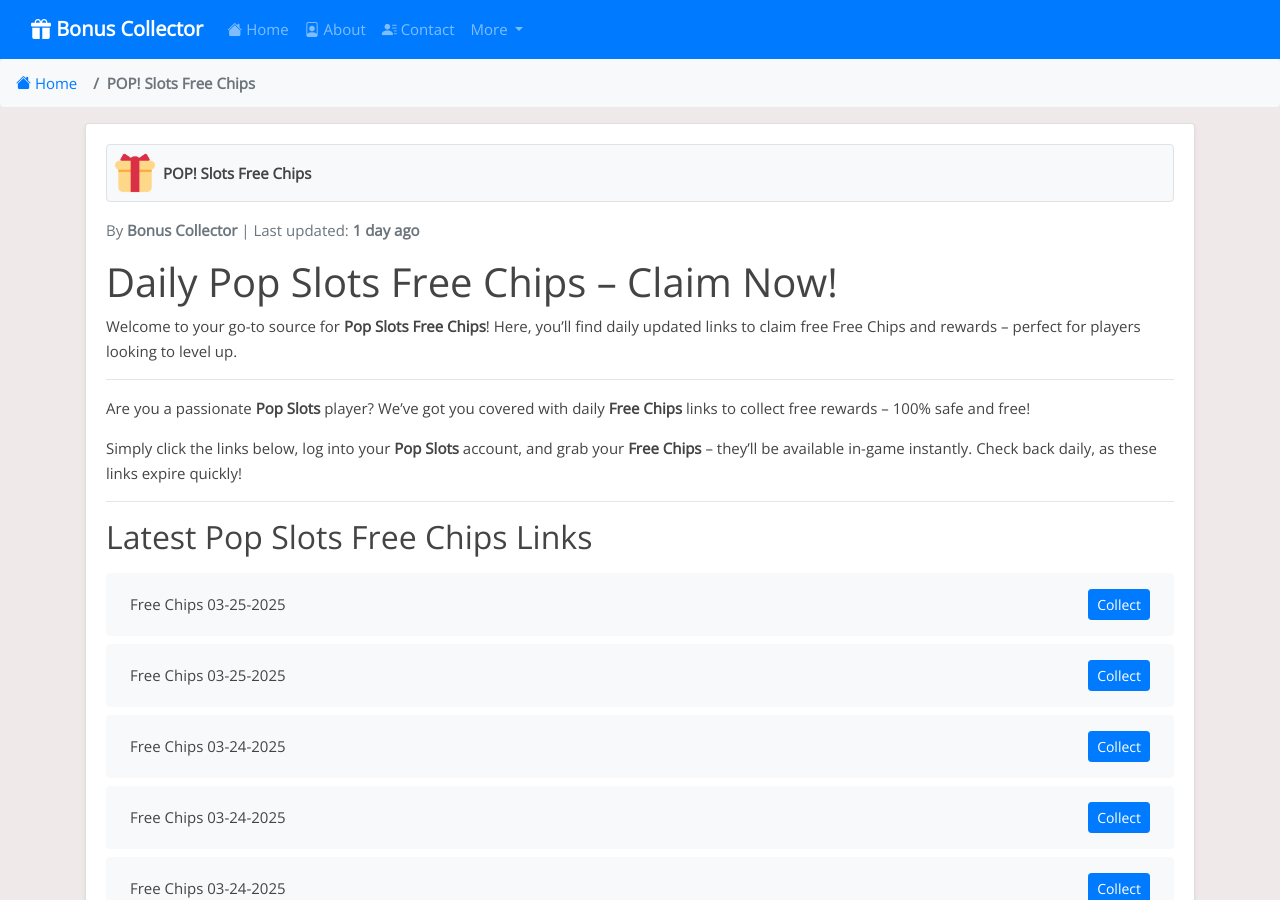
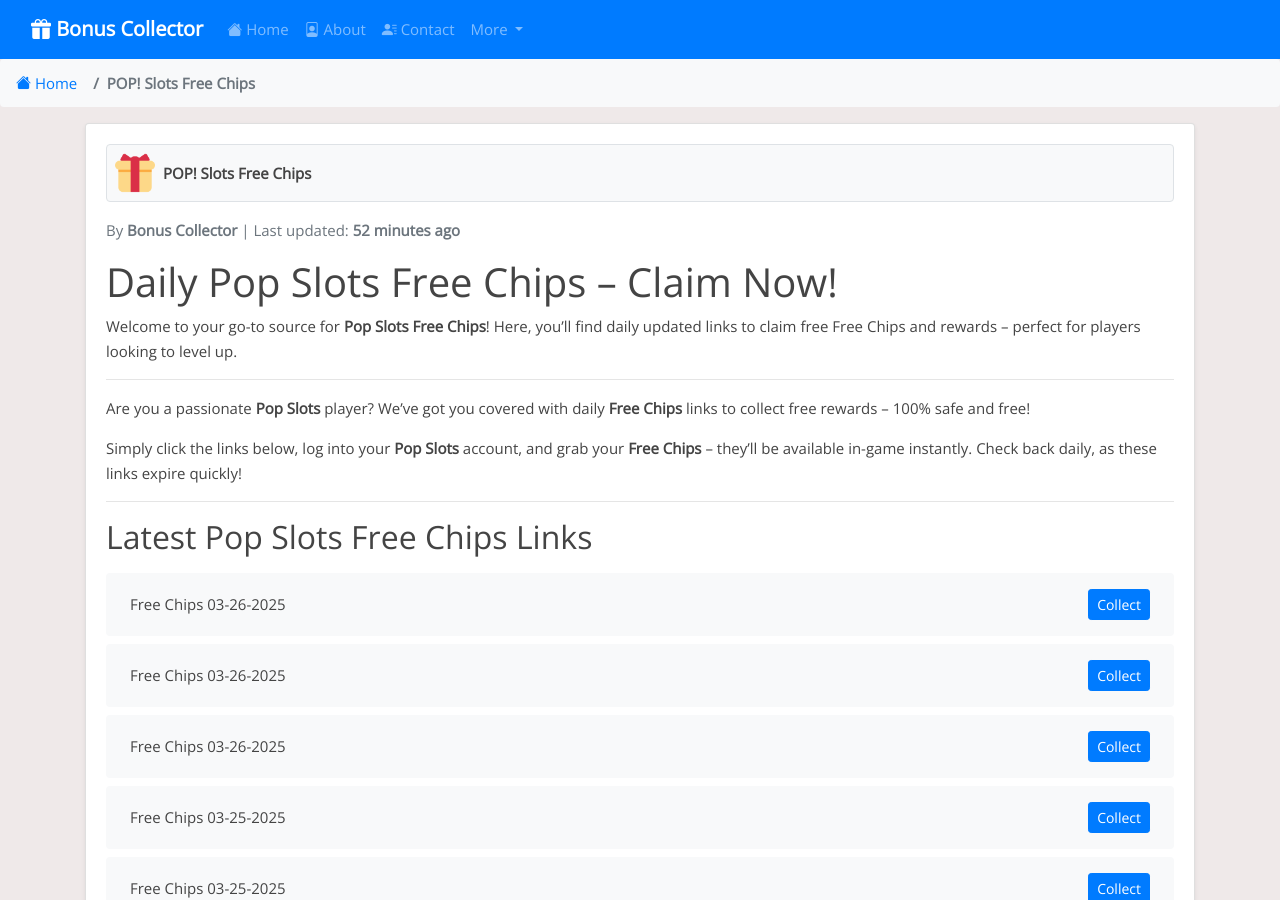
Before and after one commit to iamrohan99/bc-net, a Jekyll site: the page built from _posts/2024-06-29-pop-slots.md, in a window 1280 px wide and 900 px high. Built offline with Jekyll 4.4.1, drawn with Linux system fonts in a browser that asks for light colours; some of the changed text lies outside the part shown.

Commit message:
Update pop-slots reward links, content, and last modified date - 2025-03-26 13:33

```diff
--- a/_data/include_files.yml
+++ b/_data/include_files.yml
@@ -29,7 +29,7 @@ slotomania.html:
 cashman-casino.html:
   last_modified: "2025-03-25T15:28:11Z"
 pop-slots.html:
-  last_modified: "2025-03-25T13:33:13Z"
+  last_modified: "2025-03-26T13:33:06Z"
 bingo-blitz.html:
   last_modified: "2025-03-25T18:33:54Z"
 willy-wonka.html:
--- a/_includes/pop-slots.html
+++ b/_includes/pop-slots.html
@@ -1,4 +1,16 @@
 <ul class="list-group mt-3 mb-4">
+  <li class="list-group-item d-flex justify-content-between align-items-center">
+    <span>Free Chips 03-26-2025</span>
+    <a href="https://popslots.casino/4hDZl1V" class="btn btn-primary btn-sm">Collect</a>
+  </li>
+  <li class="list-group-item d-flex justify-content-between align-items-center">
+    <span>Free Chips 03-26-2025</span>
+    <a href="https://popslots.casino/41wF48F" class="btn btn-primary btn-sm">Collect</a>
+  </li>
+  <li class="list-group-item d-flex justify-content-between align-items-center">
+    <span>Free Chips 03-26-2025</span>
+    <a href="https://landingpages.popslotscasino.com/2.729.103451/site/pages/landingpop/index.html?coupon=RPOP_2M_20250326_IG_ysgq_CM&fbclid=PAY2xjawJQ2e9leHRuA2FlbQIxMAABpnKSWpKjOpTBIB86d5jN7548sZDk7mayGGyRFoJl8--6U-nz_O_O6BpxMA_aem_-B3rN4N27m-yzQyck1NOVQ" class="btn btn-primary btn-sm">Collect</a>
+  </li>
   <li class="list-group-item d-flex justify-content-between align-items-center">
     <span>Free Chips 03-25-2025</span>
     <a href="https://popslots.casino/3RdXS7J" class="btn btn-primary btn-sm">Collect</a>
@@ -387,16 +399,4 @@
     <span>Free Chips 02-21-2025</span>
     <a href="http://popslots.casino/4gLYAnk" class="btn btn-primary btn-sm">Collect</a>
   </li>
-  <li class="list-group-item d-flex justify-content-between align-items-center">
-    <span>Free Chips 02-21-2025</span>
-    <a href="https://popslots.casino/4k27IH7" class="btn btn-primary btn-sm">Collect</a>
-  </li>
-  <li class="list-group-item d-flex justify-content-between align-items-center">
-    <span>Free Chips 02-20-2025</span>
-    <a href="https://popslots.casino/413wi1C" class="btn btn-primary btn-sm">Collect</a>
-  </li>
-  <li class="list-group-item d-flex justify-content-between align-items-center">
-    <span>Free Chips 02-20-2025</span>
-    <a href="https://popslots.casino/3X2XgW8" class="btn btn-primary btn-sm">Collect</a>
-  </li>
 </ul>
```
Also changed, not shown: links-json/pop-slots.json (+12 -12 lines).
